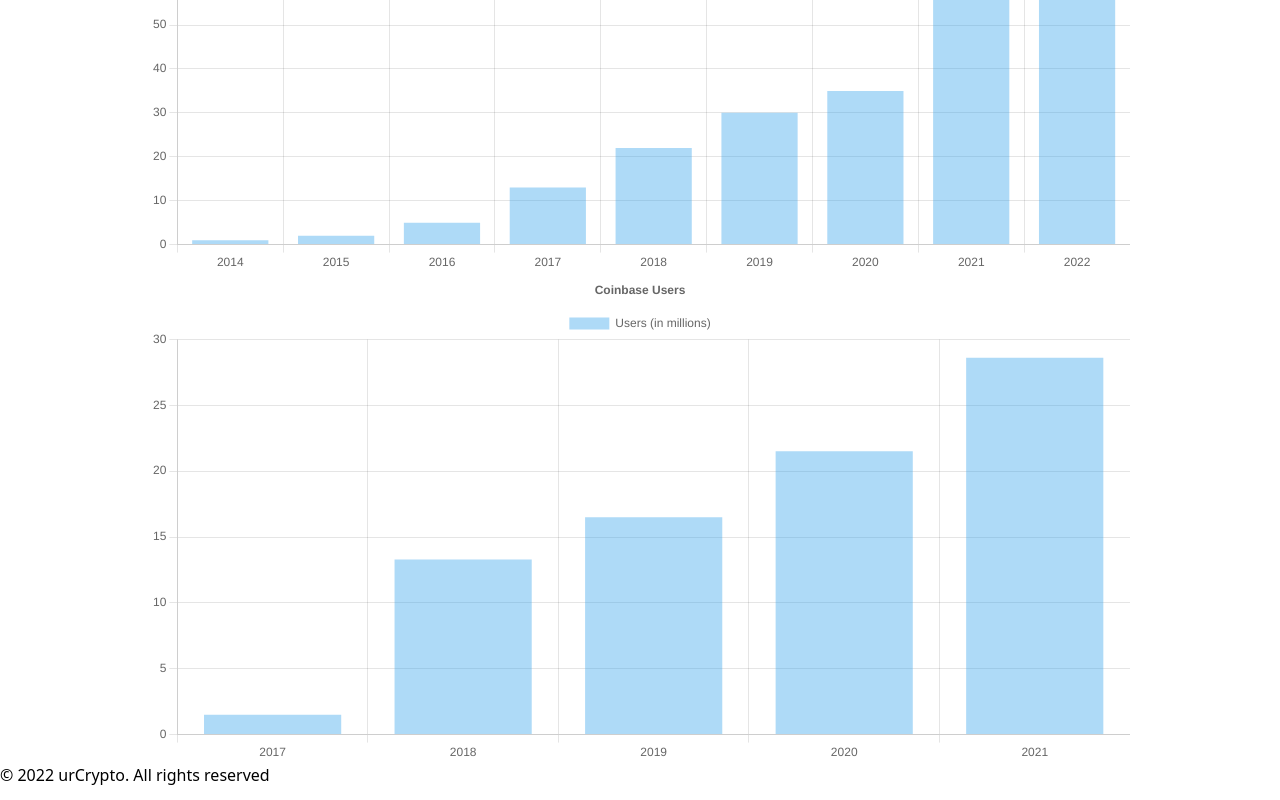
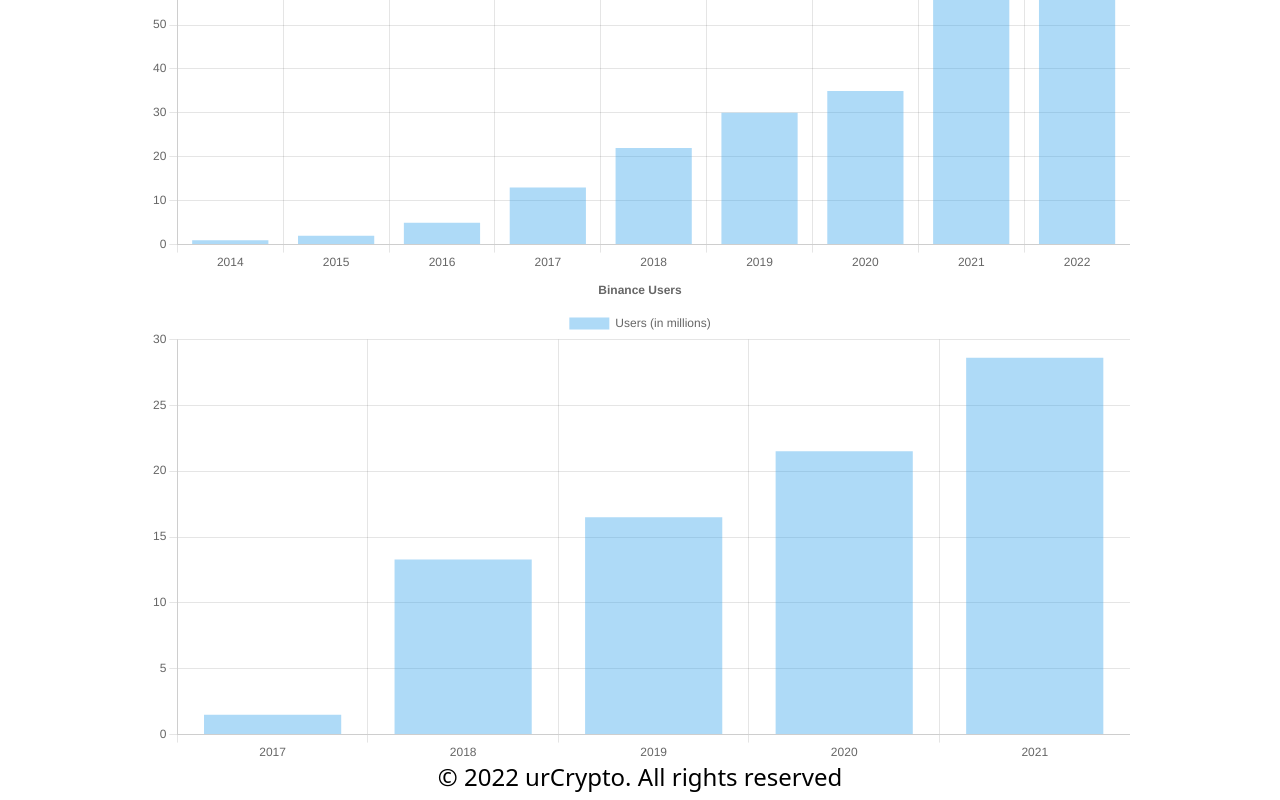
Before and after one commit to jluna101/ur-crypto-frontend, a React (Create React App) app: page / in a window 1280 px wide. Shown: the part 550-1350 px from the top of the page. Built offline with nearby package versions, Linux system fonts and the light colour scheme; no server answers.

Commit message:
Added function to change color of positive or negative numbers

```diff
--- a/src/App.css
+++ b/src/App.css
@@ -65,6 +65,7 @@
 #dark {
   background-color: black;
   color: white;
+  text-decoration-color: white;
 
 }
 #light {
--- a/src/components/CryptoNews.js
+++ b/src/components/CryptoNews.js
@@ -28,7 +28,7 @@
             }).slice(0,100).map((element, index) => (
                         <div key={element.id} className="w-50 p-3" >
                             { signedIn === false ?
-                                <div style={{ filter: 'blur(2px)', pointerEvents: 'none' }}>
+                                <div style={{ filter: 'blur(2.5px)', pointerEvents: 'none' }}>
                                     <img className="img-fluid" src={element.image} alt={element.headline} />
                                     <p>{element.source}</p>
                                     <h2>{element.headline}</h2>
--- a/src/components/CryptoPrices.js
+++ b/src/components/CryptoPrices.js
@@ -19,6 +19,10 @@
     // Adding commas to number ex. 1,000
     function integer(num){
         return parseInt((num)).toString().replace(/\B(?=(\d{3})+(?!\d))/g, ',')}
+    // Turns integer to green or red depending on whether it's positive or negative
+    function numColor(num){
+        return num < 0 ? <td className="text-success">{num}%</td>:<td className="text-danger">{num}%</td>
+    }
     return (
         <div className="row justify-content-center table-responsive">
             <div className="text-center">
@@ -33,6 +37,7 @@
             <table className="table tablie-light table-hover">
                 <thead>
                     <tr>
+                        <th>&nbsp;</th>
                         <th>#</th>
                         <th className="opacity-0">.</th>
                         <th>Coin</th>
@@ -54,13 +59,14 @@
                     }).slice(0,30).map((element, index) => (
 
                             <tr key={element.volume}>
+                                <td>&nbsp;</td>
                                 <td>{element.rank}</td>
                                 <td><img height='40'src={element.icon} alt={element.id}/></td>
                                 <td><Link style={{ textDecoration: 'none' }} to={`/prices/${element.name}`}>{element.symbol}</Link></td>
                                 <td>{(signedIn === false)? <div style={{ filter: 'blur(3px)', pointerEvents: 'none' }}>${integer(element.price)}</div>:<div>${integer(element.price)}</div>}</td>
-                                <td>{element.priceChange1h}%</td>
-                                <td>{element.priceChange1d}%</td>
-                                <td>{element.priceChange1w}%</td>
+                                <td>{numColor(element.priceChange1h)}</td>
+                                <td>{numColor(element.priceChange1d)}</td>
+                                <td>{numColor(element.priceChange1w)}</td>
                                 <td>{(signedIn === false)? <div style={{ filter: 'blur(3px)', pointerEvents: 'none' }}>${integer(element.marketCap)}</div>:<div>${integer(element.marketCap)}</div>}</td>
                                 <td>{(signedIn === false)? <div style={{ filter: 'blur(3px)', pointerEvents: 'none' }}>${integer(element.volume)}</div>:<div>${integer(element.volume)}</div>}</td>
                             </tr>
--- a/src/components/Footer.js
+++ b/src/components/Footer.js
@@ -2,8 +2,8 @@
 
 function Footer(props) {
     return (
-        <div>
-            © 2022 urCrypto. All rights reserved
+        <div className="text-center">
+            <h4>© 2022 urCrypto. All rights reserved</h4>
         </div>
     );
 }
--- a/src/components/Homepage.js
+++ b/src/components/Homepage.js
@@ -28,7 +28,7 @@
     const [newCoinbaseData, setNewCoinbaseData] = useState(coinbaseData[0])
     const [coinbaseChartOptions, setCoinbaseChartOptions] = useState(coinbaseData[1]);
     const [newBinanceData, setNewBinanceData] = useState(binanceData[0])
-    const [binanceChartOptions, setBinanceChartOptions] = useState(coinbaseData[1]);
+    const [binanceChartOptions, setBinanceChartOptions] = useState(binanceData[1]);
 
     return (
         <div className="text-center">
```
